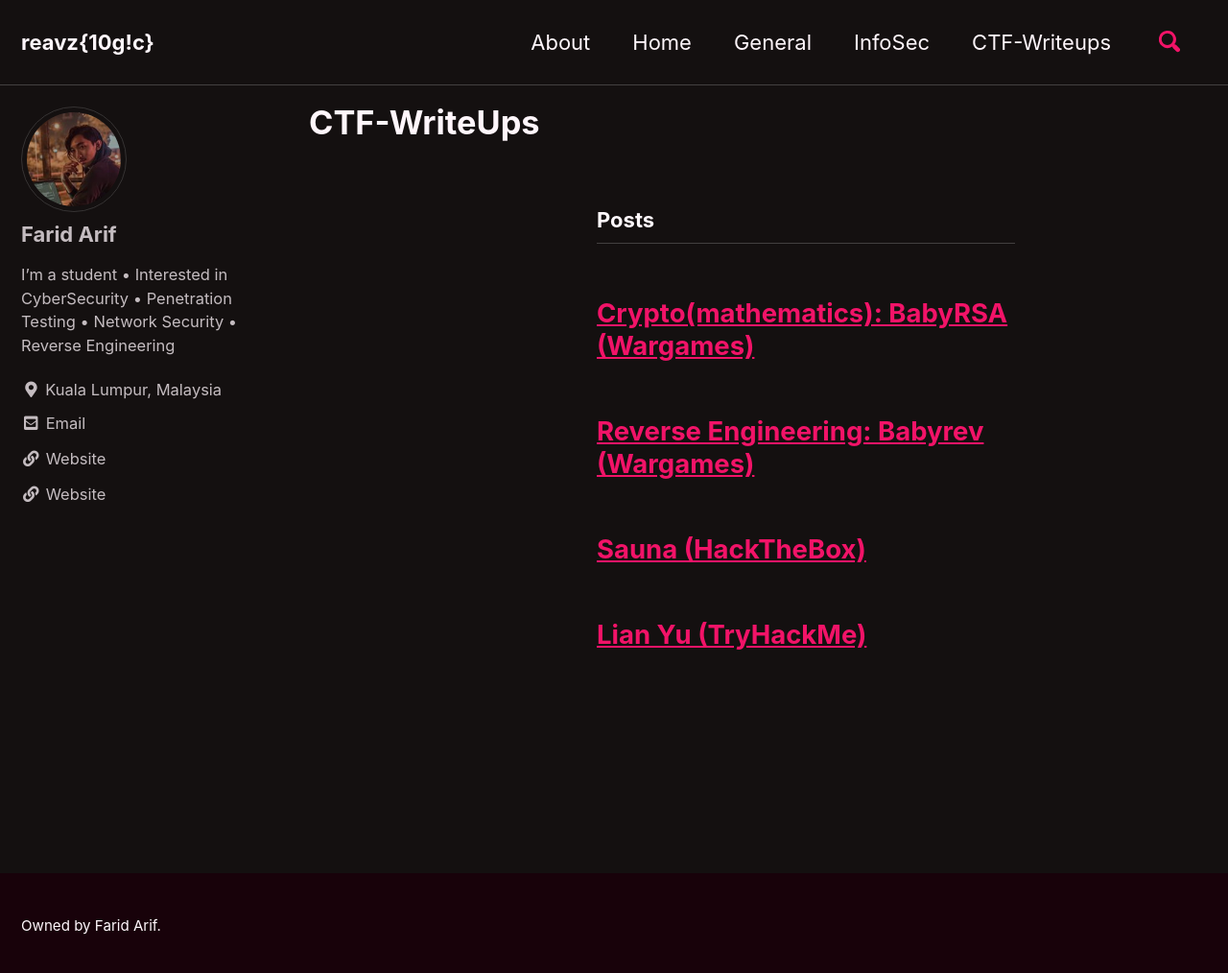
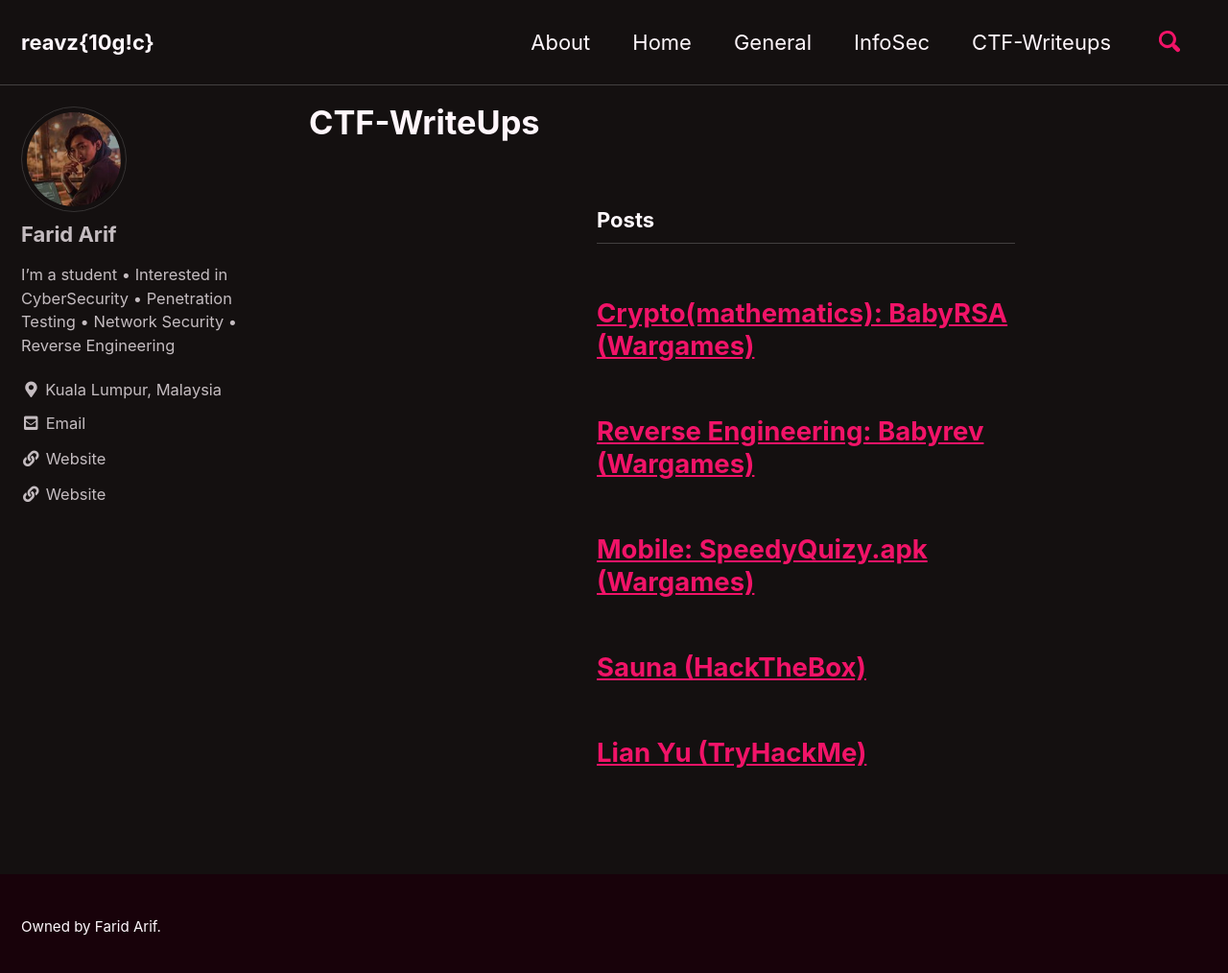
Before and after one commit to faridarif/faridarif.github.io, a Jekyll site: the page built from _pages/ctf-writeups.md, in a window 1280 px wide and 1021 px high. Shown: the top 1014 px of the window at 96% size. Built offline with Jekyll 4.4.1, drawn with Linux system fonts in a browser that asks for light colours; cached includes are drawn as plain includes.

Commit message:
Update ctf-writeups.md

```diff
--- a/_pages/ctf-writeups.md
+++ b/_pages/ctf-writeups.md
@@ -28,6 +28,14 @@ author_profile: true
   <div class="list__item">
    <article class="archive__item" itemscope="" itemtype="https://schema.org/CreativeWork">
     <h2 class="archive__item-title no_toc" itemprop="headline">
+     <a href="/ctf-writeups/speedyquizy-wgmy/" rel="permalink">Mobile: SpeedyQuizy.apk (Wargames)</a>
+    </h2>
+    <p class="archive__item-excerpt" itemprop="description"></p>
+   </article>
+  </div>
+  <div class="list__item">
+   <article class="archive__item" itemscope="" itemtype="https://schema.org/CreativeWork">
+    <h2 class="archive__item-title no_toc" itemprop="headline">
      <a href="/ctf-writeups/sauna-htb/" rel="permalink">Sauna (HackTheBox)</a>
     </h2>
     <p class="archive__item-excerpt" itemprop="description"></p>
```
